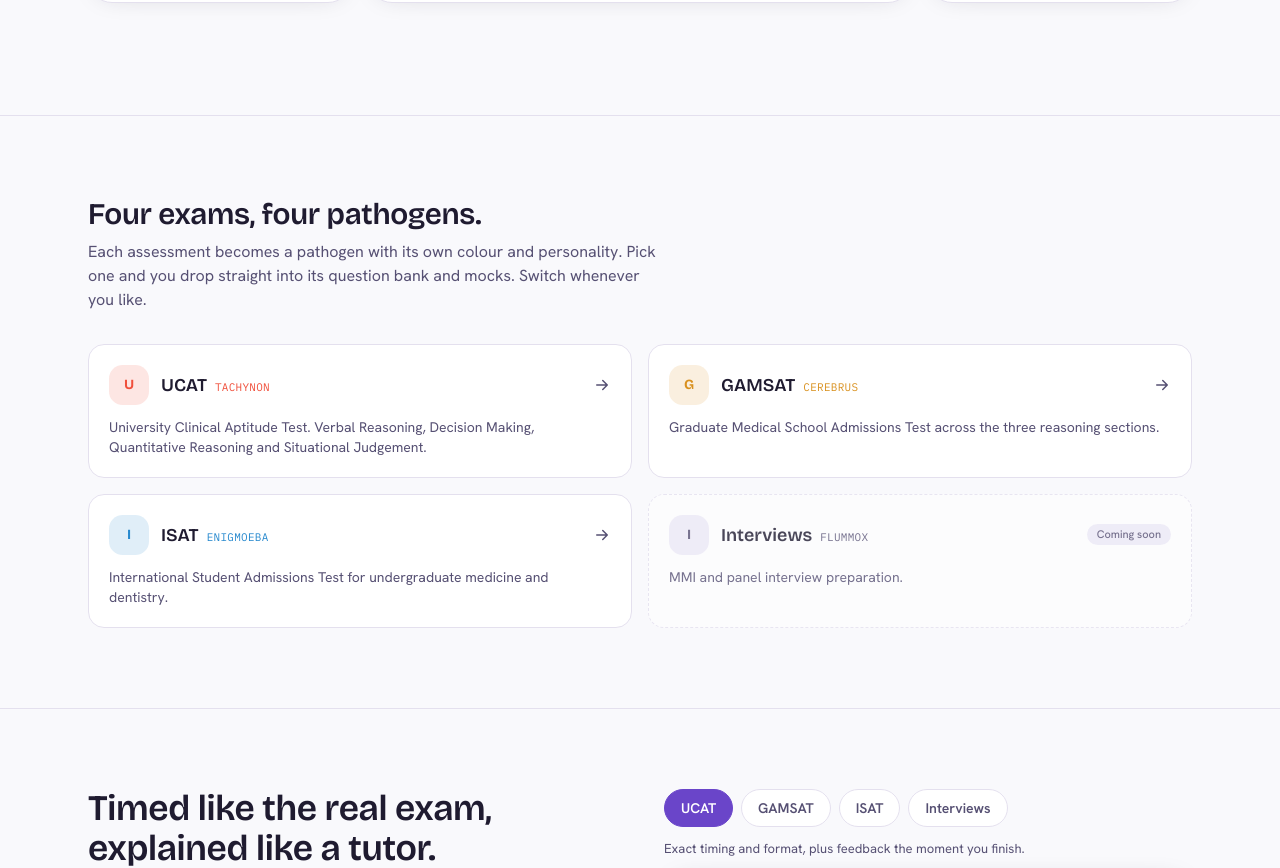
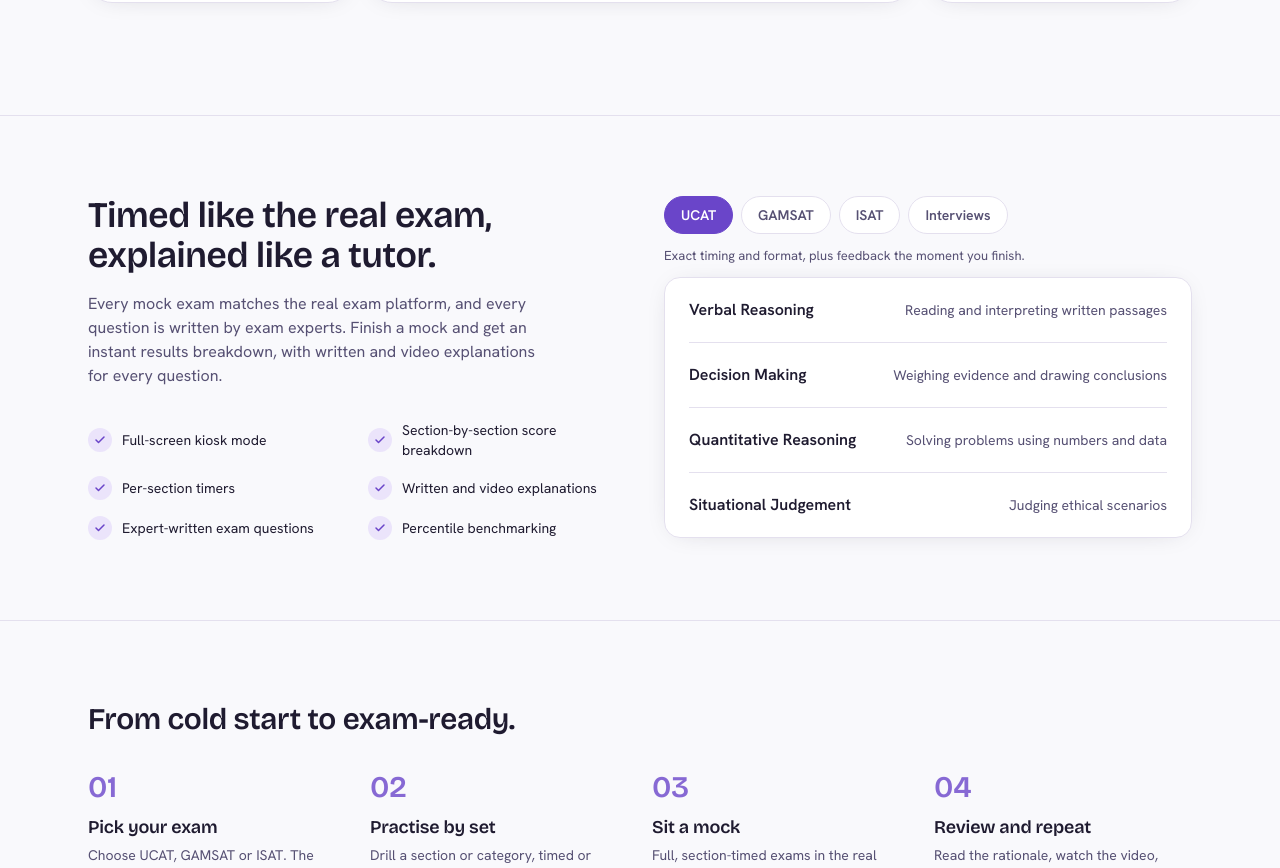
Before and after one commit to patrickkhuangg-glitch/emedibank, a Next.js app: page / in a window 1280 px wide. Shown: the part 2250-3118 px from the top of the page. Built offline with nearby package versions, Linux system fonts and the light colour scheme; no server answers.

Commit message:
Remove exam pathogen section

```diff
--- a/src/app/(marketing)/page.tsx
+++ b/src/app/(marketing)/page.tsx
@@ -137,20 +137,6 @@
         </Container>
       </section>
 
-      {/* ---------------- Exams ---------------- */}
-      <section id="exams" className="border-t border-border bg-surface/50">
-        <Container className="py-16 sm:py-20">
-          <h2 className="text-2xl font-semibold tracking-tight sm:text-3xl">Four exams, four pathogens.</h2>
-          <p className="mt-2 max-w-xl text-muted">Each assessment becomes a pathogen with its own colour and personality. Pick one and you drop straight into its question bank and mocks. Switch whenever you like.</p>
-          <div className="mt-8 grid gap-4 sm:grid-cols-2">
-            <ExamCard name="UCAT" pathogen="Tachynon" accent="#F0503C" blurb="University Clinical Aptitude Test. Verbal Reasoning, Decision Making, Quantitative Reasoning and Situational Judgement." />
-            <ExamCard name="GAMSAT" pathogen="Cerebrus" accent="#D9911F" blurb="Graduate Medical School Admissions Test across the three reasoning sections." />
-            <ExamCard name="ISAT" pathogen="Enigmoeba" accent="#2789CE" blurb="International Student Admissions Test for undergraduate medicine and dentistry." />
-            <ExamCard name="Interviews" pathogen="Flummox" accent="#DE4E8A" blurb="MMI and panel interview preparation." soon />
-          </div>
-        </Container>
-      </section>
-
       {/* ---------------- Interface ---------------- */}
       <FormatSection />
 
@@ -233,33 +219,6 @@
   { q: 'Does it match the real test?', a: 'The runner replicates the layout, fonts, timing and question types of the real interface, including a kiosk mode and on-screen calculator.' },
 ]
 
-function ExamCard({ name, blurb, pathogen, accent, soon }: { name: string; blurb: string; pathogen: string; accent: string; soon?: boolean }) {
-  const inner = (
-    <>
-      <div className="flex items-center gap-3">
-        <span
-          className={`grid h-10 w-10 flex-none place-items-center rounded-lg font-display text-sm font-bold ${soon ? 'bg-surface-muted text-muted' : ''}`}
-          style={soon ? undefined : { backgroundColor: `color-mix(in srgb, ${accent} 14%, transparent)`, color: accent }}
-        >
-          {name.slice(0, 1)}
-        </span>
-        <div className="min-w-0">
-          <span className="font-display text-lg font-semibold">{name}</span>
-          <span className="ml-2 font-mono text-[11px] uppercase tracking-wide" style={{ color: soon ? 'var(--muted)' : accent }}>{pathogen}</span>
-        </div>
-        {soon ? <span className="ml-auto rounded-full bg-surface-muted px-2.5 py-0.5 text-[11px] font-medium text-muted">Coming soon</span> : <ArrowRight className="ml-auto" />}
-      </div>
-      <p className="mt-3 text-sm text-muted">{blurb}</p>
-    </>
-  )
-  if (soon) return <div className="rounded-2xl border border-dashed border-border bg-surface/60 p-5 opacity-80">{inner}</div>
-  return (
-    <Link href="/app" className="eb-press eb-soft-hover group block rounded-2xl border border-border bg-surface p-5 transition-all duration-200 hover:-translate-y-0.5 hover:border-brand/40">
-      {inner}
-    </Link>
-  )
-}
-
 function Feature({ title, body, className = '' }: { title: string; body: string; className?: string }) {
   return (
     <div className={`eb-soft-hover rounded-2xl border border-border bg-surface p-7 transition-[transform,border-color] duration-300 hover:-translate-y-0.5 hover:border-brand/40 ${className}`}>
@@ -278,9 +237,6 @@
 }
 function CheckMini() {
   return <svg width="14" height="14" viewBox="0 0 24 24" fill="none" stroke="var(--brand)" strokeWidth="2.5" strokeLinecap="round" strokeLinejoin="round" aria-hidden><path d="M20 6 9 17l-5-5" /></svg>
-}
-function ArrowRight({ className = '' }: { className?: string }) {
-  return <svg width="18" height="18" viewBox="0 0 24 24" fill="none" stroke="currentColor" strokeWidth="2" strokeLinecap="round" strokeLinejoin="round" className={`text-muted transition-all duration-300 group-hover:translate-x-0.5 group-hover:text-brand ${className}`} aria-hidden><path d="M5 12h14M13 6l6 6-6 6" /></svg>
 }
 function GameCard({ title, body, icon, delay = 0, className = '' }: { title: string; body: string; icon: ReactNode; delay?: number; className?: string }) {
   return (
```
